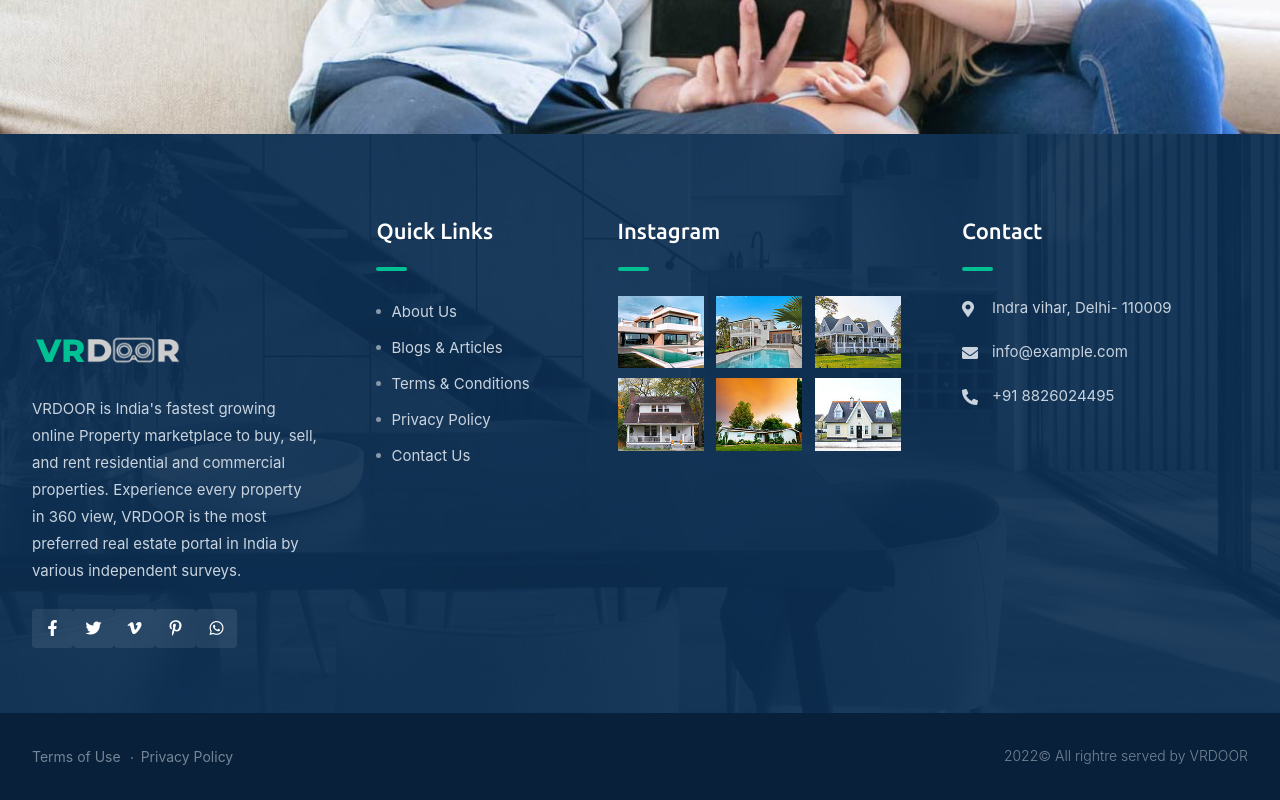
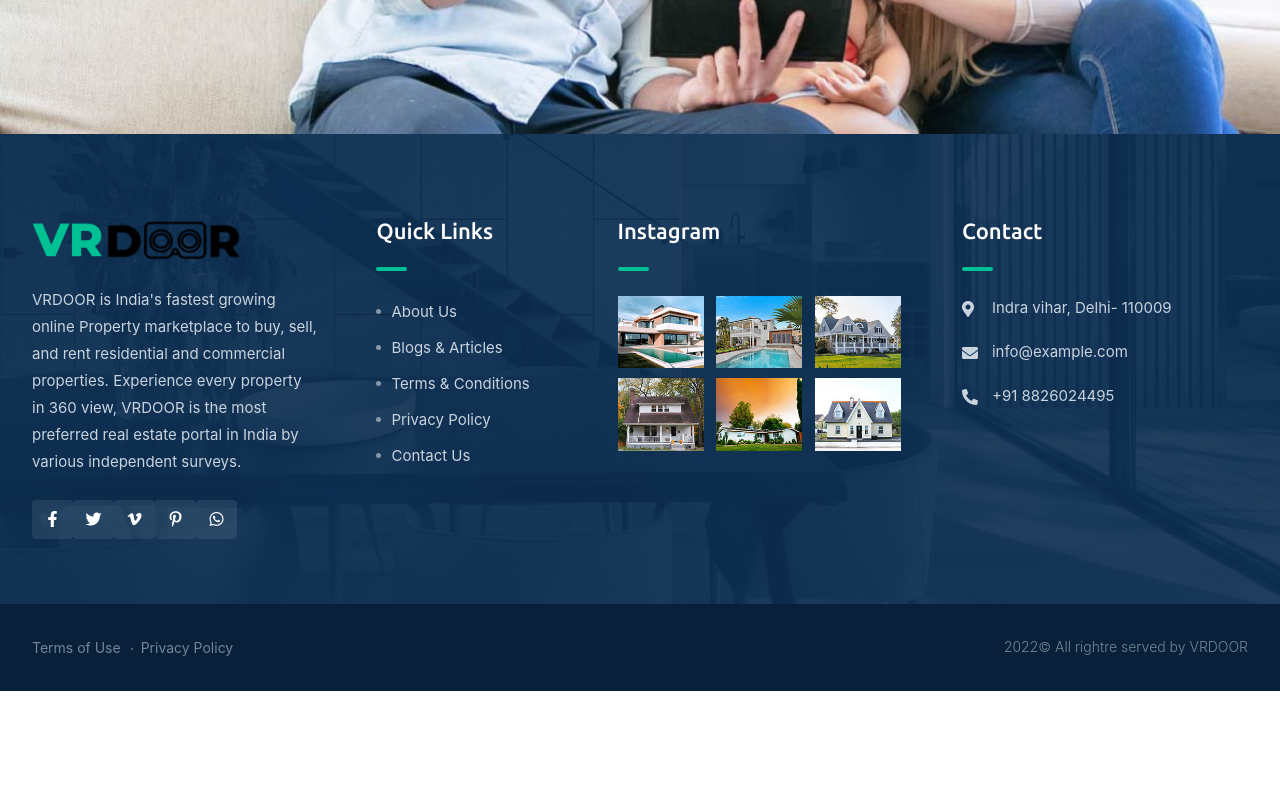
Before and after one commit to jaykakkar31/vrdoor, a React (Create React App) app: page / in a window 1280 px wide. Shown: the part 5793-6593 px from the top of the page. After the commit the page ends 6484 px from the top, so only its background shows below. Built offline with nearby package versions, Linux system fonts and the light colour scheme.

Commit message:
ui improve

```diff
--- a/src/components/Footer.js
+++ b/src/components/Footer.js
@@ -8,11 +8,12 @@ const Footer = () => {
 					<div class="row justify-content-between">
 						<div class="col-xl-3 col-lg-4 col-md-6 col-sm-6">
 							<div class="footer-logo-area footer-logo-area-2">
-								<div class="item-logo">
+
+								<div className="img-container" >
 									<img
-										src="img/logo_light.svg"
-										width="157"
-										height="40"
+                                    style={{height:"50px",marginBottom:"20px"}}
+										src="img/logo.png"
+									height={100}
 										alt="logo"
 										class="img-fluid"
 									/>
```
Also changed, not shown: public/img/logo.png (added).
